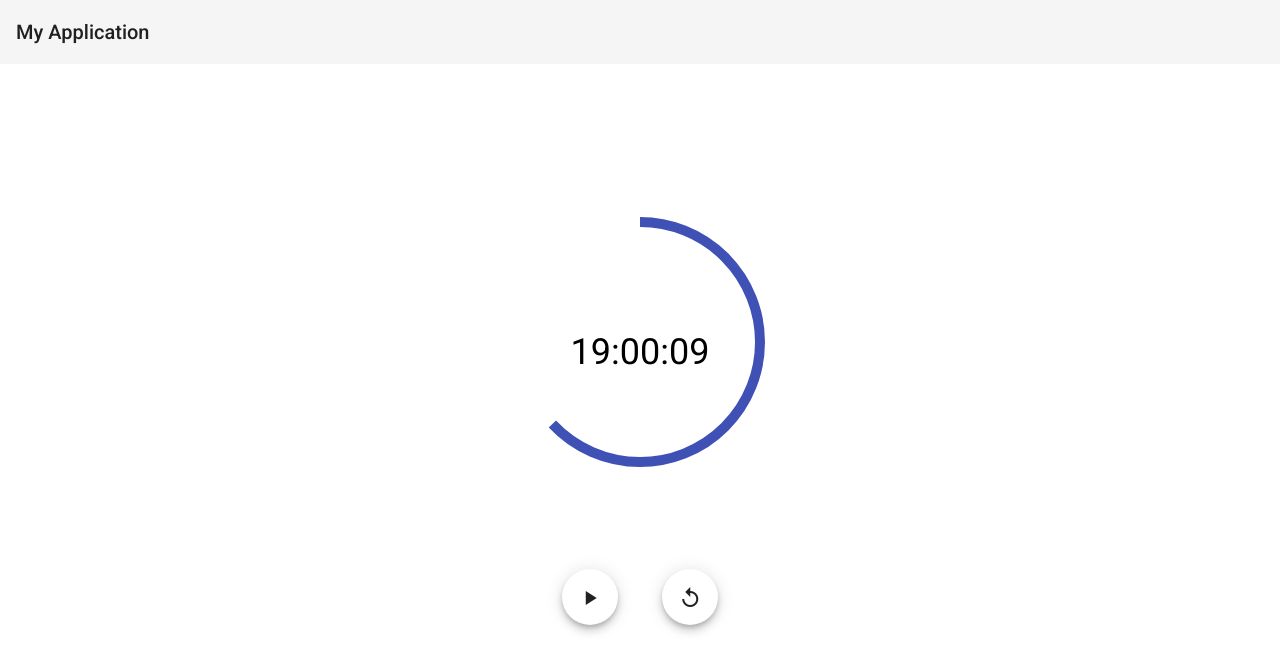
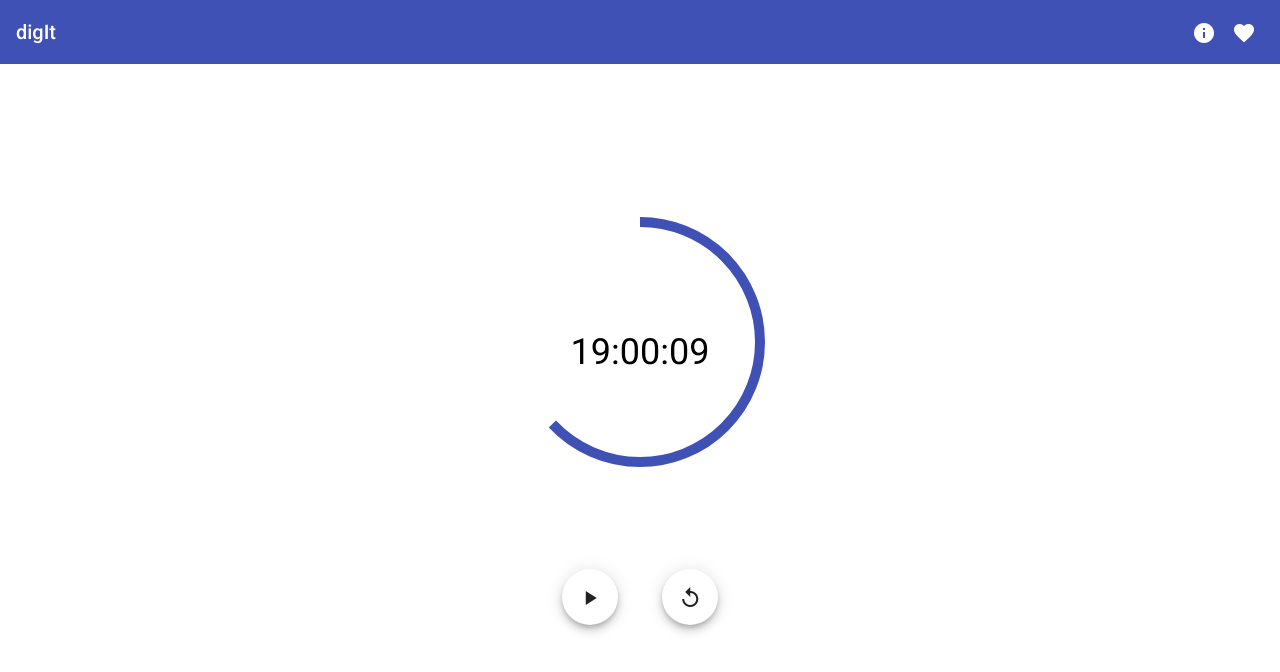
Before and after one commit to Hardik-hi/digit-app, an Angular app: page / in a window 1280 px wide. Shown: the top 672 px of the page. Built offline with nearby package versions, Linux system fonts and the light colour scheme.

Commit message:
Changed toolbar

```diff
--- a/src/app/app.component.css
+++ b/src/app/app.component.css
@@ -13,3 +13,7 @@
     justify-content: center;
     flex-grow: 1;
 }
+
+.example-spacer {
+    flex: 1 1 auto;
+  }
--- a/src/app/app.component.html
+++ b/src/app/app.component.html
@@ -1,7 +1,15 @@
 <div class="digit-container">
 
-  <mat-toolbar>
-    <span>My Application</span>
+  <mat-toolbar color="primary">
+
+    <span>digIt</span>
+    <span class="example-spacer"></span>
+    <button mat-icon-button aria-label="Know more">
+      <mat-icon>info</mat-icon>
+    </button>
+    <button mat-icon-button aria-label="Show love">
+      <mat-icon>favorite</mat-icon>
+    </button>
   </mat-toolbar>
 
   <app-homescreen class="content-body"></app-homescreen>
```
